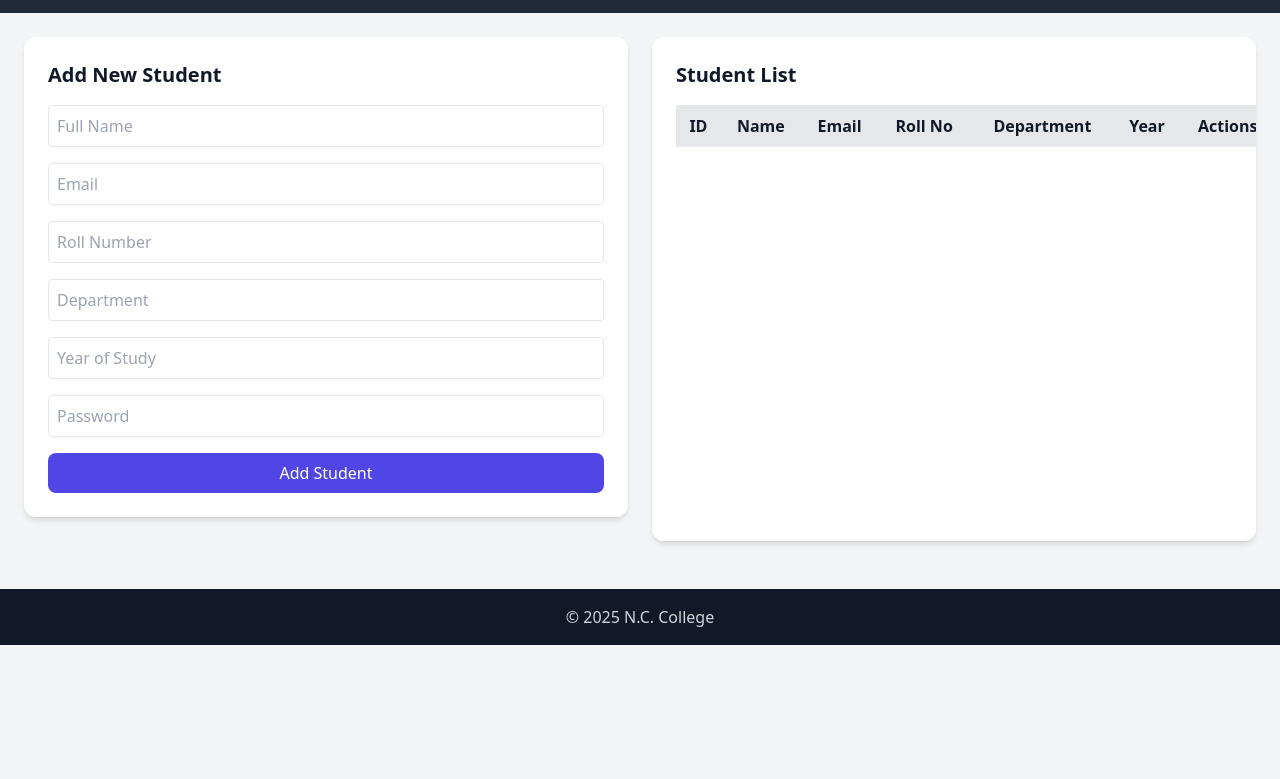
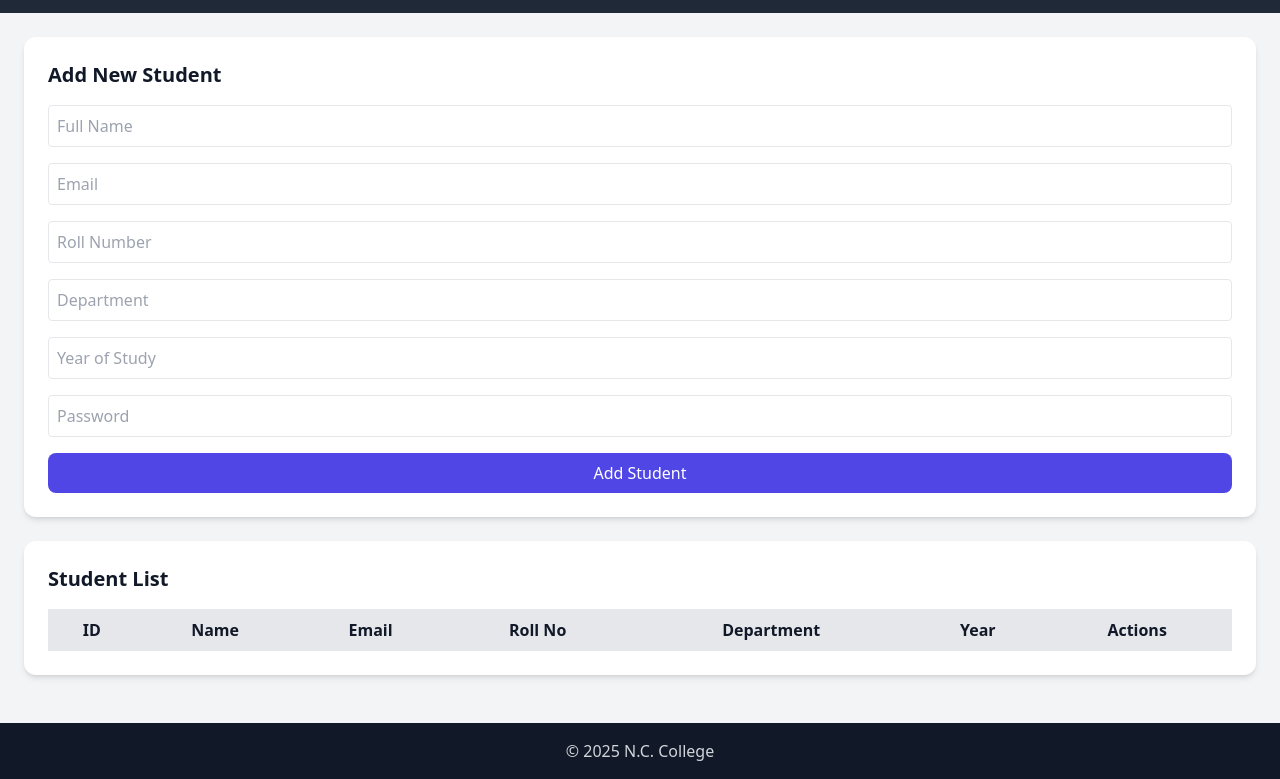
Before and after one commit to ommp07497/cms-college-management-system, a website: page manageStudents.html in a window 1280 px wide. Shown: the part 59-838 px from the top of the page. Before the commit the page ends 800 px from the top, so only its background shows below. Drawn offline with nearby package versions, Linux system fonts and the light colour scheme; no server answers.

Commit message:
Update manageStudents.html

```diff
--- a/manageStudents.html
+++ b/manageStudents.html
@@ -15,20 +15,19 @@
   </header>
 
   <!-- Main Content -->
-  <main class="max-w-7xl mx-auto p-6 grid gap-6 md:grid-cols-2 sm:grid-cols-1">
-
+  <main class="max-w-7xl mx-auto p-6 grid gap-6">
     <!-- Add/Edit Student Form -->
-    <div class="bg-white p-6 rounded-xl shadow-md mb-6">
+    <div class="bg-white p-6 rounded-xl shadow-md w-full">
       <h2 class="text-xl font-semibold mb-4" id="formTitle">Add New Student</h2>
       <form id="studentForm" class="grid gap-4">
-    <input type="hidden" name="id" id="studentId">
+        <input type="hidden" name="id" id="studentId">
         <input type="text" name="fullName" placeholder="Full Name" class="w-full p-2 border rounded" required>
         <input type="email" name="email" placeholder="Email" class="w-full p-2 border rounded" required>
         <input type="text" name="rollNumber" placeholder="Roll Number" class="w-full p-2 border rounded" required>
         <input type="text" name="department" placeholder="Department" class="w-full p-2 border rounded" required>
         <input type="text" name="yearOfStudy" placeholder="Year of Study" class="w-full p-2 border rounded" required>
         <input type="password" name="password" placeholder="Password" class="w-full p-2 border rounded" required>
-        <div class="flex gap-2">
+        <div class="flex flex-col sm:flex-row gap-2">
           <button type="submit" class="bg-indigo-600 text-white px-4 py-2 rounded-lg hover:bg-indigo-700 flex-1">
             Add Student
           </button>
@@ -40,7 +39,7 @@
     </div>
 
     <!-- Students Table -->
-    <div class="bg-white p-6 rounded-xl shadow-md overflow-x-auto">
+    <div class="bg-white p-6 rounded-xl shadow-md overflow-x-auto w-full">
       <h2 class="text-xl font-semibold mb-4">Student List</h2>
       <table class="w-full border-collapse border min-w-[600px]">
         <thead>
@@ -59,7 +58,6 @@
         </tbody>
       </table>
     </div>
-
   </main>
 
   <!-- Footer -->
```
